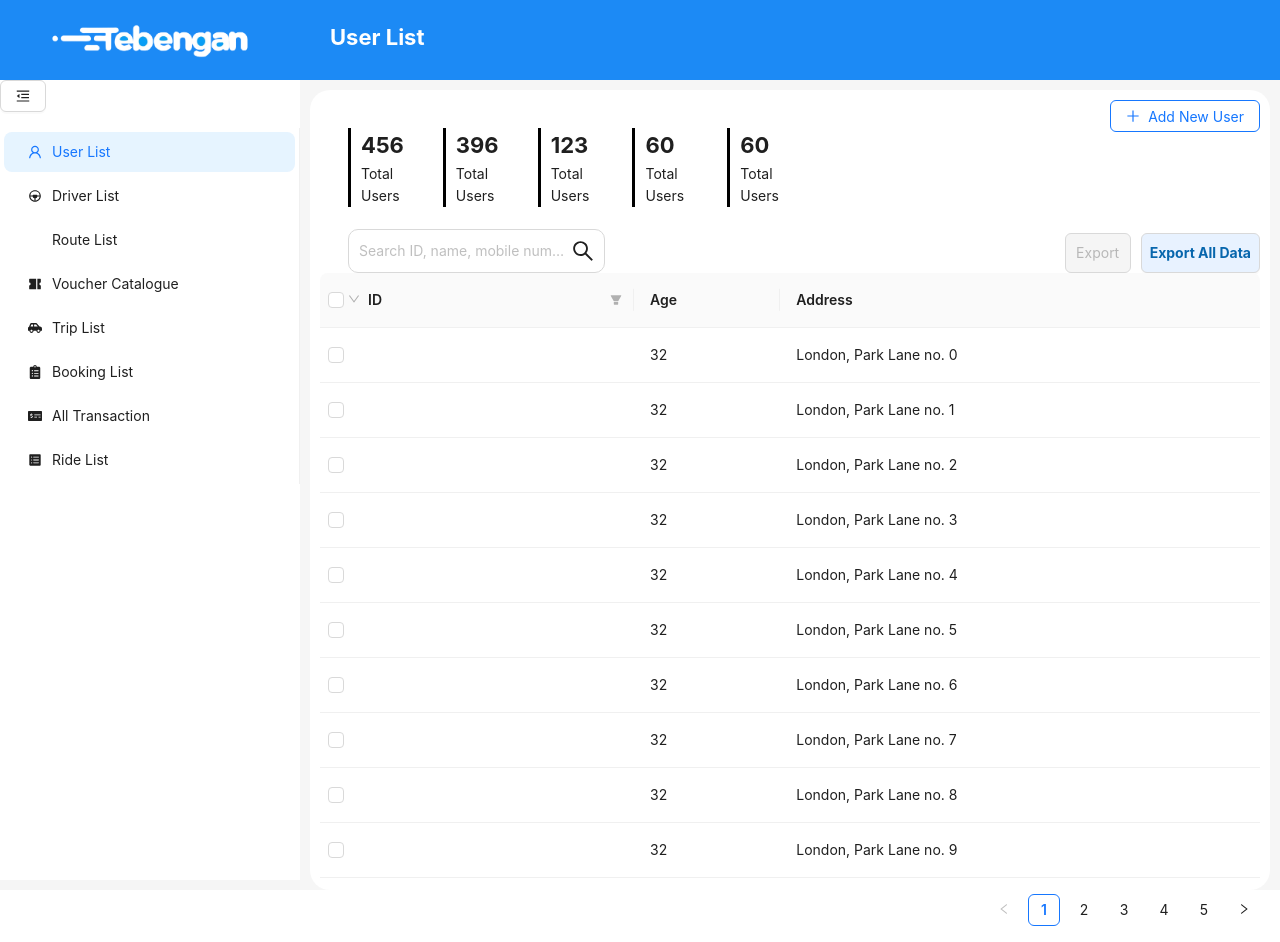
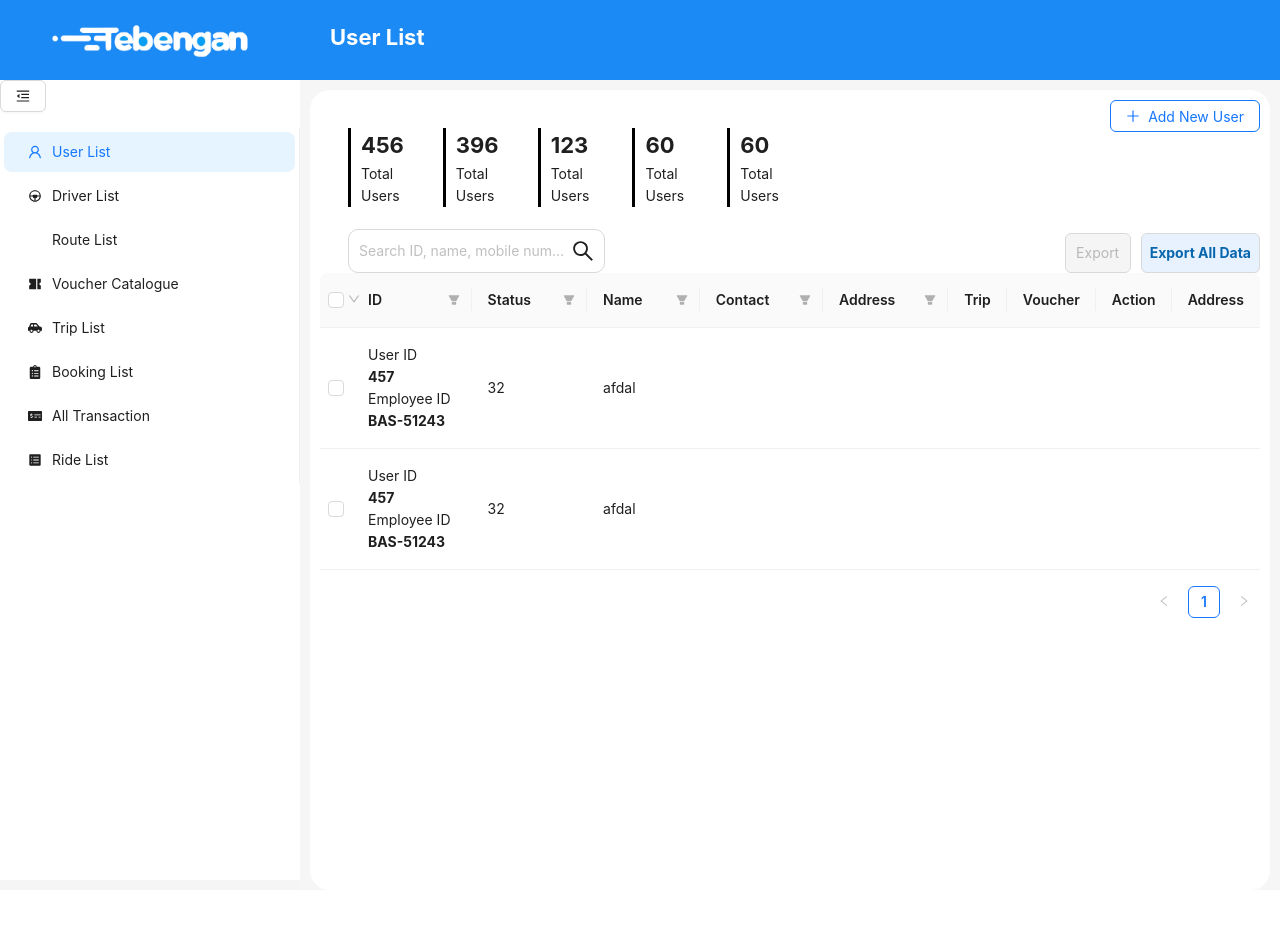
Before and after one commit to afdalmaulana/TebenganTest, a React (Create React App) app in the folder my-test/: page / in a window 1280 px wide. After the commit the page ends 890 px from the top, so only its background shows below. Built offline with nearby package versions, Linux system fonts and the light colour scheme; some icons are missing.

Commit message:
ongoing table

```diff
--- a/my-test/src/components/TableList.jsx
+++ b/my-test/src/components/TableList.jsx
@@ -1,9 +1,186 @@
 import React, { useState } from "react";
+import { HiMiniComputerDesktop } from "react-icons/hi2";
 import { Table } from "antd";
 const columns = [
   {
     title: "ID",
     dataIndex: "ID",
+    render: (_, record) => (
+      <>
+        <div>User ID </div>
+        <div style={{ fontWeight: "bold" }}>457 </div>
+        <div>Employee ID</div>
+        <div style={{ fontWeight: "bold" }}>BAS-51243</div>
+      </>
+    ),
+    filters: [
+      {
+        text: "Joe",
+        value: "Joe",
+      },
+      {
+        text: "Category 1",
+        value: "Category 1",
+        children: [
+          {
+            text: "Yellow",
+            value: "Yellow",
+          },
+          {
+            text: "Pink",
+            value: "Pink",
+          },
+        ],
+      },
+      {
+        text: "Category 2",
+        value: "Category 2",
+        children: [
+          {
+            text: "Green",
+            value: "Green",
+          },
+          {
+            text: "Black",
+            value: "Black",
+          },
+        ],
+      },
+    ],
+    filterMode: "tree",
+    filterSearch: true,
+    onFilter: (value, record) => record.name.includes(value),
+    width: "20%",
+  },
+  {
+    title: "Status",
+    dataIndex: "Status",
+    filters: [
+      {
+        text: "Joe",
+        value: "Joe",
+      },
+      {
+        text: "Category 1",
+        value: "Category 1",
+        children: [
+          {
+            text: "Yellow",
+            value: "Yellow",
+          },
+          {
+            text: "Pink",
+            value: "Pink",
+          },
+        ],
+      },
+      {
+        text: "Category 2",
+        value: "Category 2",
+        children: [
+          {
+            text: "Green",
+            value: "Green",
+          },
+          {
+            text: "Black",
+            value: "Black",
+          },
+        ],
+      },
+    ],
+    filterMode: "tree",
+    filterSearch: true,
+    onFilter: (value, record) => record.name.includes(value),
+    width: "20%",
+  },
+  {
+    title: "Name",
+    dataIndex: "Name",
+    filters: [
+      {
+        text: "Joe",
+        value: "Joe",
+      },
+      {
+        text: "Category 1",
+        value: "Category 1",
+        children: [
+          {
+            text: "Yellow",
+            value: "Yellow",
+          },
+          {
+            text: "Pink",
+            value: "Pink",
+          },
+        ],
+      },
+      {
+        text: "Category 2",
+        value: "Category 2",
+        children: [
+          {
+            text: "Green",
+            value: "Green",
+          },
+          {
+            text: "Black",
+            value: "Black",
+          },
+        ],
+      },
+    ],
+    filterMode: "tree",
+    filterSearch: true,
+    onFilter: (value, record) => record.name.includes(value),
+    width: "20%",
+  },
+  {
+    title: "Contact",
+    dataIndex: "Contact",
+    filters: [
+      {
+        text: "Joe",
+        value: "Joe",
+      },
+      {
+        text: "Category 1",
+        value: "Category 1",
+        children: [
+          {
+            text: "Yellow",
+            value: "Yellow",
+          },
+          {
+            text: "Pink",
+            value: "Pink",
+          },
+        ],
+      },
+      {
+        text: "Category 2",
+        value: "Category 2",
+        children: [
+          {
+            text: "Green",
+            value: "Green",
+          },
+          {
+            text: "Black",
+            value: "Black",
+          },
+        ],
+      },
+    ],
+    filterMode: "tree",
+    filterSearch: true,
+    onFilter: (value, record) => record.name.includes(value),
+    width: "20%",
+  },
+  {
+    title: "Address",
+    dataIndex: "Address",
     filters: [
       {
         text: "Joe",
@@ -44,23 +221,45 @@ const columns = [
     width: "30%",
   },
   {
-    title: "Age",
-    dataIndex: "age",
+    title: "Trip",
+    dataIndex: "Trip",
+  },
+  {
+    title: "Voucher",
+    dataIndex: "Voucher",
+  },
+  {
+    title: "Action",
+    dataIndex: "Action",
   },
   {
     title: "Address",
     dataIndex: "address",
   },
 ];
-const data = [];
-for (let i = 0; i < 46; i++) {
-  data.push({
-    key: i,
-    name: `Edward King ${i}`,
-    age: 32,
-    address: `London, Park Lane no. ${i}`,
-  });
-}
+const data = [
+  {
+    key: 1,
+    ID: "User ID",
+    Status: 32,
+    Name: "afdal",
+  },
+  {
+    key: 2,
+    ID: "User ID",
+    Status: 32,
+    Name: "afdal",
+  },
+];
+// for (let i = 0; i < 46; i++) {
+//   data.push({
+//     key: i,
+//     ID: [`User ID`, "457", "Employee ID"],
+//     Status: 32,
+//     Name: "afdal",
+//     address: `London, Park Lane no. ${i}`,
+//   });
+// }
 const TableList = () => {
   const [selectedRowKeys, setSelectedRowKeys] = useState([]);
   const onSelectChange = (newSelectedRowKeys) => {
```
